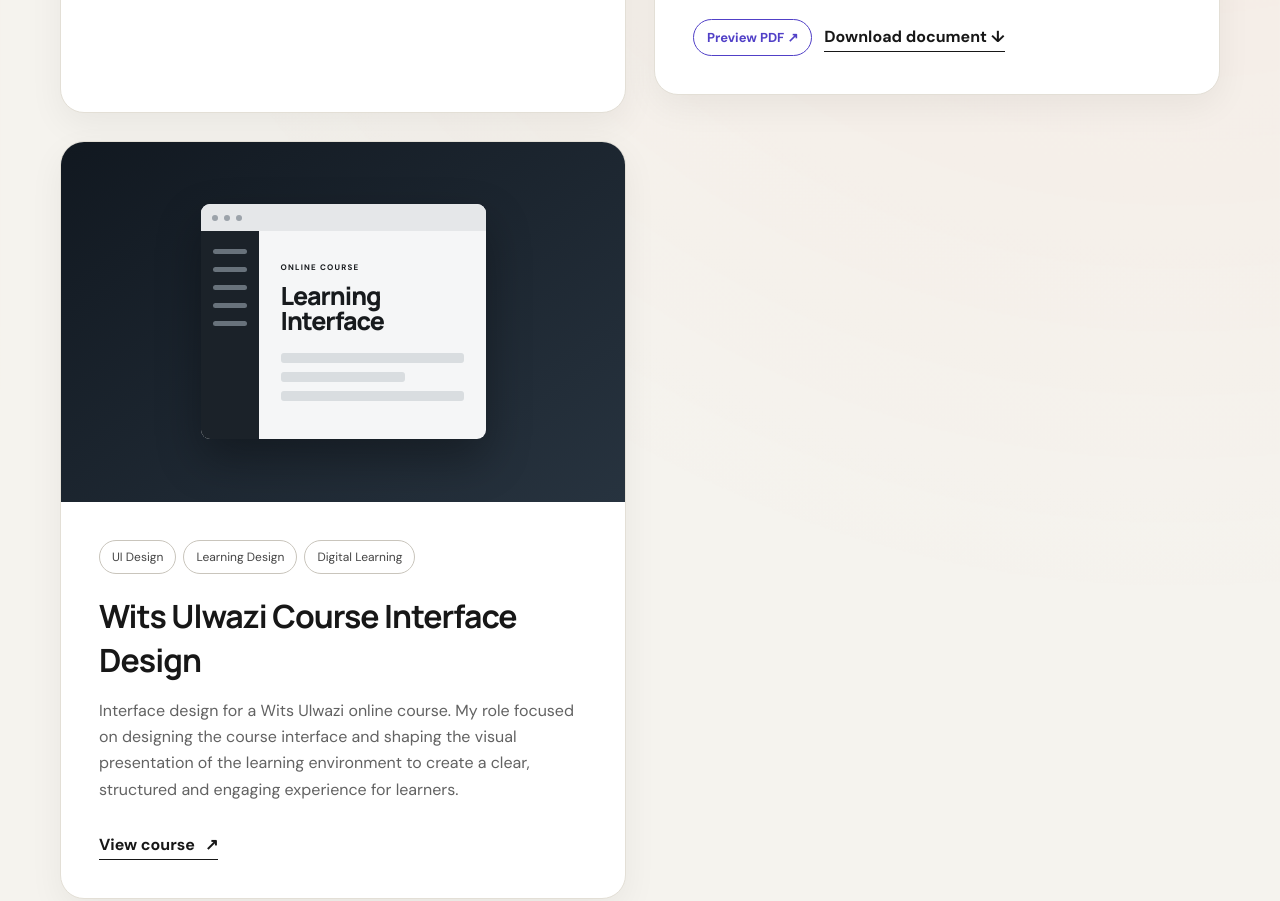
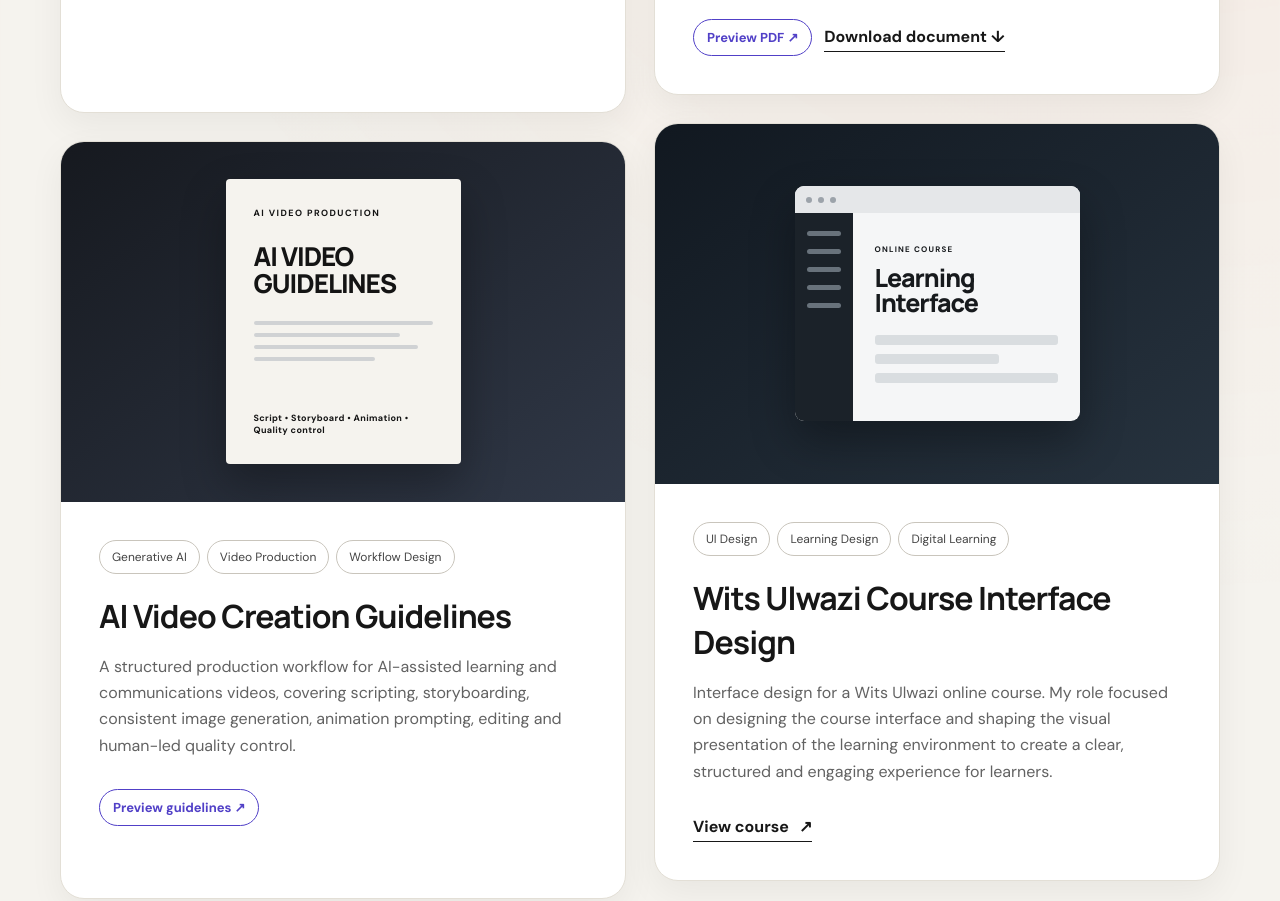
Before and after one commit to Tynaidoo/Tyrese-Personal-Portfolio, a plain HTML site: page Tyrese-Portfolio-GitHub-Ready/index.html in a window 1280 px wide. Shown: the part 3945-4846 px from the top of the page. Drawn offline with Linux system fonts and the light colour scheme.

Commit message:
Add AI video creation guidelines to portfolio

```diff
--- a/Tyrese-Portfolio-GitHub-Ready/index.html
+++ b/Tyrese-Portfolio-GitHub-Ready/index.html
@@ -183,6 +183,10 @@
 </div>
 </article>
 <article class="project-card reveal">
+<div class="project-visual visual-guidelines"><div class="guideline-doc"><span class="guideline-kicker">AI VIDEO PRODUCTION</span><strong>AI VIDEO<br/>GUIDELINES</strong><div class="guideline-lines"><i></i><i></i><i></i><i></i></div><small>Script • Storyboard • Animation • Quality control</small></div></div>
+<div class="project-info"><div class="tags"><span>Generative AI</span><span>Video Production</span><span>Workflow Design</span></div><h3>AI Video Creation Guidelines</h3><p>A structured production workflow for AI-assisted learning and communications videos, covering scripting, storyboarding, consistent image generation, animation prompting, editing and human-led quality control.</p><a class="preview-link" href="previews/ai-video-guidelines.html" rel="noopener" target="_blank">Preview guidelines ↗</a></div>
+</article>
+<article class="project-card reveal">
 <div class="project-visual visual-ulwazi">
 <div class="ulwazi-screen">
 <div class="ulwazi-top"><span></span><span></span><span></span></div>
```
